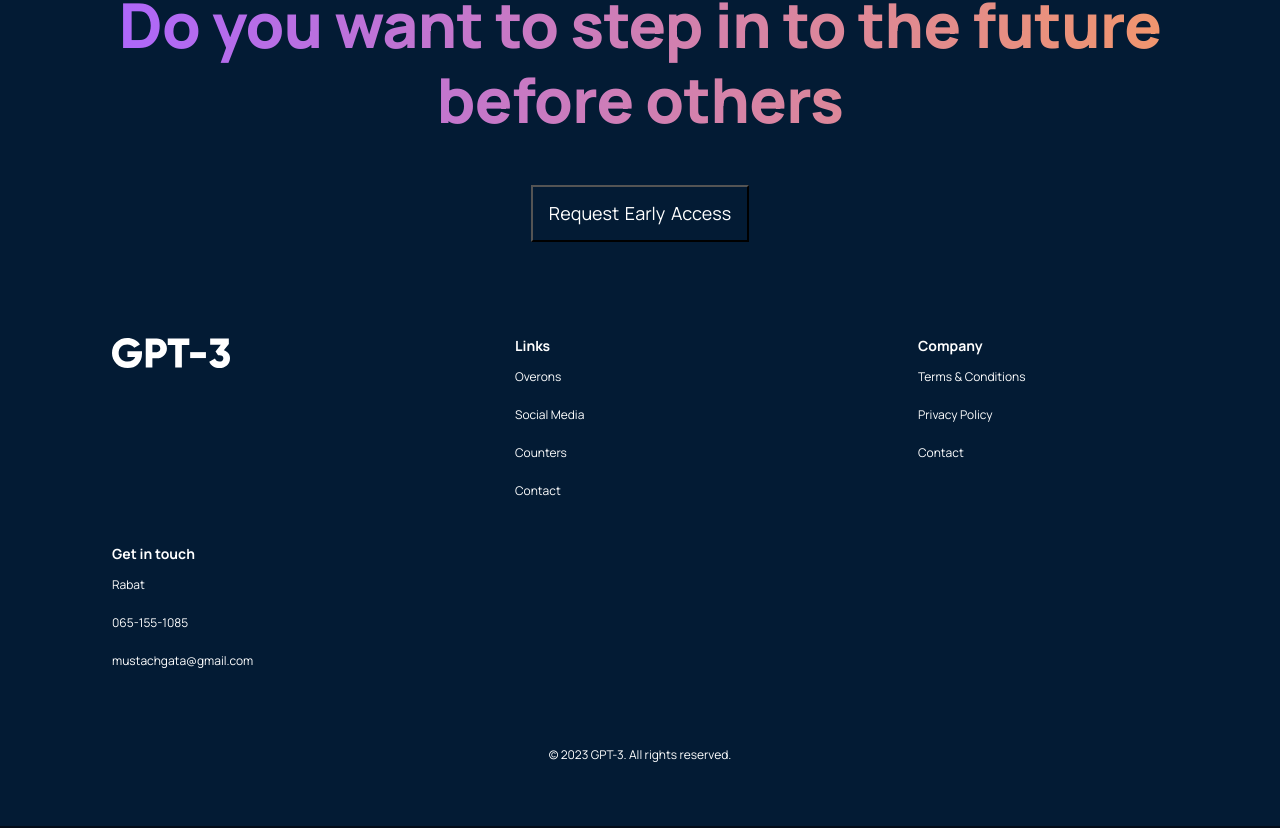
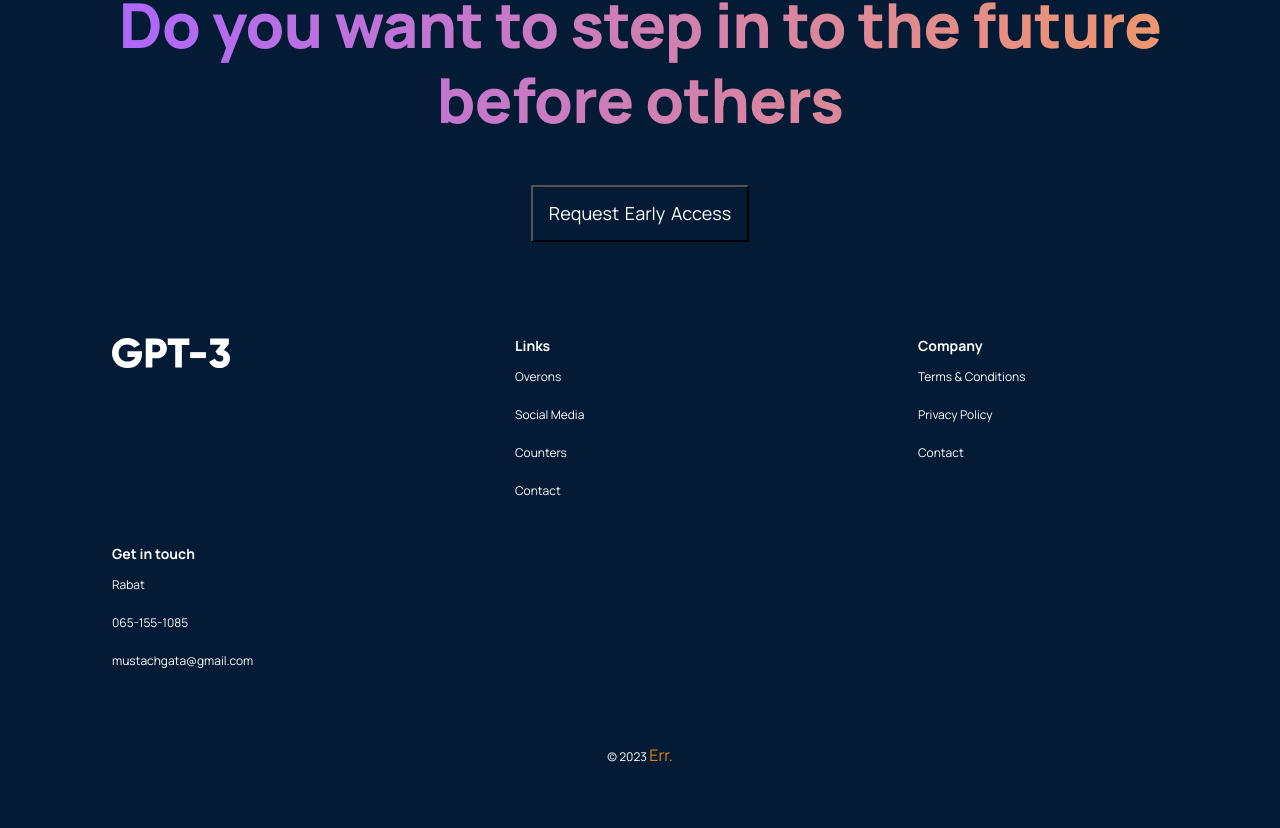
Before and after one commit to Oussa-Err/improved-manoeuvre, a React (Create React App) app: page / in a window 1280 px wide. Shown: the part 4419-5247 px from the top of the page. Built offline with nearby package versions, Linux system fonts and the light colour scheme.

Commit message:
link to my github added

```diff
--- a/src/containers/footer/Footer.jsx
+++ b/src/containers/footer/Footer.jsx
@@ -44,7 +44,7 @@ function Footer () {
         </div>
       </div>
       <div className='gpt3__footer-copyright'>
-        <p>© 2023 GPT-3. All rights reserved.</p>
+        <p>© 2023&nbsp;<span className='footer_err'><a href="https://github.com/oussa-err" target='_blank'>Err.</a></span></p>
       </div>
     </div>
   )
--- a/src/containers/footer/footer.css
+++ b/src/containers/footer/footer.css
@@ -121,3 +121,9 @@
     }
 
 }
+
+.footer_err {
+    font-size: 1rem;
+    color: #e28409;
+    cursor: pointer;
+}
```
Also changed, not shown: src/LICENSE.txt (deleted), 1 other file (tests, documents, lock files or other folders).
